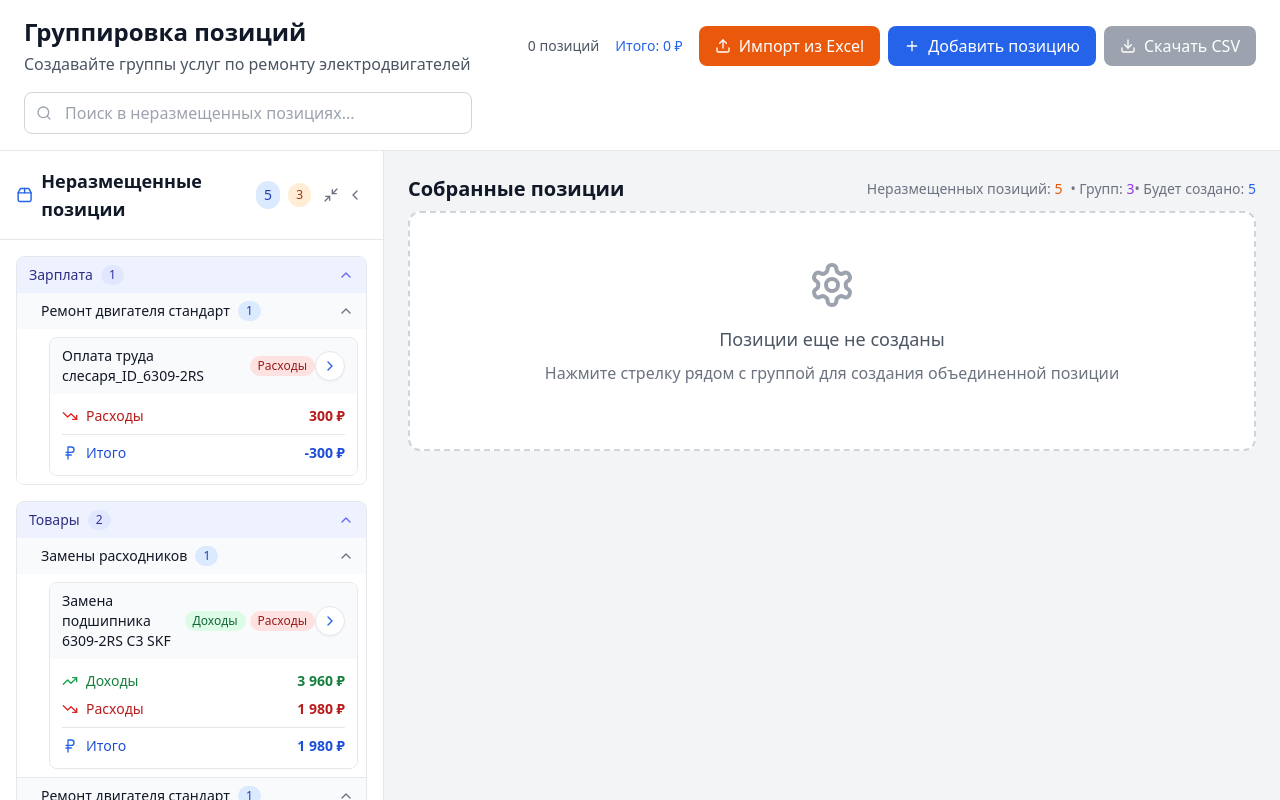
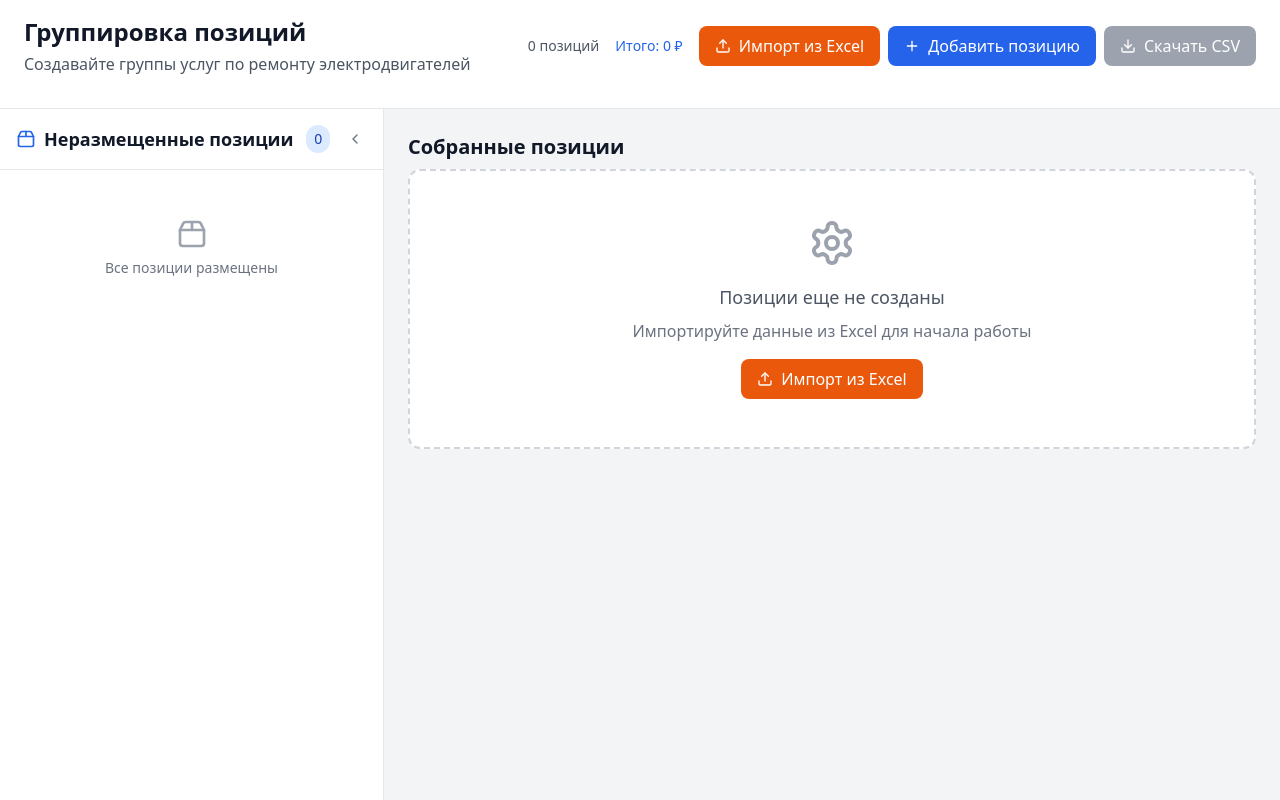
Before and after one commit to maxmaxpaukovv/Amounts, a React (Vite) app: page / in a window 1280 px wide. Built offline with nearby package versions, Linux system fonts and the light colour scheme.

Commit message:
Remove sample data from initial state

```diff
--- a/src/App.tsx
+++ b/src/App.tsx
@@ -1,6 +1,5 @@
 import React, { useState } from 'react';
 import { RepairItem, Position, GroupedRepairItem } from './types';
-import { sampleRepairData } from './data/sampleData';
 import { UnallocatedItemsPanel } from './components/UnallocatedItemsPanel';
 import PositionCard from './components/PositionCard';
 import { ImportButton } from './components/ImportButton';
@@ -12,7 +11,8 @@ import { getBasePositionName, groupSimilarItems, ungroupItems, groupByBasePositi
 import { Plus, Download, Settings, TrendingUp, TrendingDown } from 'lucide-react';
 
 function App() {
-  const [unallocatedItems, setUnallocatedItems] = useState<RepairItem[]>(sampleRepairData);
+  // ИСПРАВЛЕНИЕ: Убираем тестовые данные - начинаем с пустого массива
+  const [unallocatedItems, setUnallocatedItems] = useState<RepairItem[]>([]);
   const [positions, setPositions] = useState<Position[]>([]);
   const [nextPositionNumber, setNextPositionNumber] = useState(1);
   const [searchQuery, setSearchQuery] = useState('');
--- a/src/data/sampleData.ts
+++ /dev/null
@@ -1,134 +0,0 @@
-import { RepairItem } from '../types';
-
-export const sampleRepairData: RepairItem[] = [
-  {
-    id: '01335276-1',
-    uniqueKey: '01335276-замена-подшипника-63',
-    positionName: 'Замена подшипника 6309-2RS C3 SKF_ID_01335276',
-    year: 2024,
-    month: 3,
-    quarter: 'Q1',
-    date: '2024-03-15',
-    analytics1: '',
-    analytics2: '',
-    analytics3: '',
-    analytics4: '',
-    analytics5: '',
-    analytics6: '',
-    analytics7: '',
-    analytics8: 'Замена подшипника 6309-2RS C3 SKF',
-    debitAccount: '',
-    creditAccount: '',
-    revenue: 3960,
-    quantity: 1,
-    sumWithoutVAT: 3300,
-    vatAmount: 660,
-    workType: 'Замены расходников',
-    incomeExpenseType: 'Доходы',
-    salaryGoods: 'Товары'
-  },
-  {
-    id: '01335276-2',
-    uniqueKey: '01335276-замена-подшипника-63-расход',
-    positionName: 'Замена подшипника 6309-2RS C3 SKF_ID_01335276',
-    year: 2024,
-    month: 3,
-    quarter: 'Q1',
-    date: '2024-03-15',
-    analytics1: '',
-    analytics2: '',
-    analytics3: '',
-    analytics4: '',
-    analytics5: '',
-    analytics6: '',
-    analytics7: '',
-    analytics8: 'Замена подшипника 6309-2RS C3 SKF',
-    debitAccount: '',
-    creditAccount: '',
-    revenue: -1980,
-    quantity: 1,
-    sumWithoutVAT: -1650,
-    vatAmount: -330,
-    workType: 'Замены расходников',
-    incomeExpenseType: 'Расходы',
-    salaryGoods: 'Товары'
-  },
-  {
-    id: '6309-2RS-1',
-    uniqueKey: '6309-2RS-оплата-труда-слесаря',
-    positionName: 'Оплата труда слесаря_ID_6309-2RS',
-    year: 2024,
-    month: 3,
-    quarter: 'Q1',
-    date: '2024-03-15',
-    analytics1: '',
-    analytics2: '',
-    analytics3: '',
-    analytics4: '',
-    analytics5: '',
-    analytics6: '',
-    analytics7: '',
-    analytics8: 'Оплата труда слесаря',
-    debitAccount: '',
-    creditAccount: '',
-    revenue: -300,
-    quantity: 1,
-    sumWithoutVAT: -300,
-    vatAmount: 0,
-    workType: 'Ремонт двигателя стандарт',
-    incomeExpenseType: 'Расходы',
-    salaryGoods: 'Зарплата'
-  },
-  {
-    id: 'e5d8862a-1',
-    uniqueKey: 'e5d8862a-ремонт-электродвигателя',
-    positionName: 'Ремонт электродвигателя 7,5кВт*3000 об/мин_ID_e5d8862a',
-    year: 2024,
-    month: 3,
-    quarter: 'Q1',
-    date: '2024-03-15',
-    analytics1: '',
-    analytics2: '',
-    analytics3: '',
-    analytics4: '',
-    analytics5: '',
-    analytics6: '',
-    analytics7: '',
-    analytics8: 'Ремонт электродвигателя 7,5кВт*3000 об/мин',
-    debitAccount: '',
-    creditAccount: '',
-    revenue: 16560,
-    quantity: 1,
-    sumWithoutVAT: 13800,
-    vatAmount: 2760,
-    workType: 'Ремонт двигателя стандарт',
-    incomeExpenseType: 'Доходы',
-    salaryGoods: 'Товары'
-  },
-  {
-    id: '76dcc96d-1',
-    uniqueKey: '76dcc96d-ремонт-электродвигателя-2',
-    positionName: 'Ремонт электродвигателя 7,5кВт*3000 об/мин_ID_76dcc96d',
-    year: 2024,
-    month: 3,
-    quarter: 'Q1',
-    date: '2024-03-15',
-    analytics1: '',
-    analytics2: '',
-    analytics3: '',
-    analytics4: '',
-    analytics5: '',
-    analytics6: '',
-    analytics7: '',
-    analytics8: 'Ремонт электродвигателя 7,5кВт*3000 об/мин',
-    debitAccount: '',
-    creditAccount: '',
-    revenue: 16350,
-    quantity: 1,
-    sumWithoutVAT: 13625,
-    vatAmount: 2725,
-    workType: 'Ремонт двигателя стандарт',
-    incomeExpenseType: 'Доходы',
-    salaryGoods: 'Товары'
-  }
-];
```
